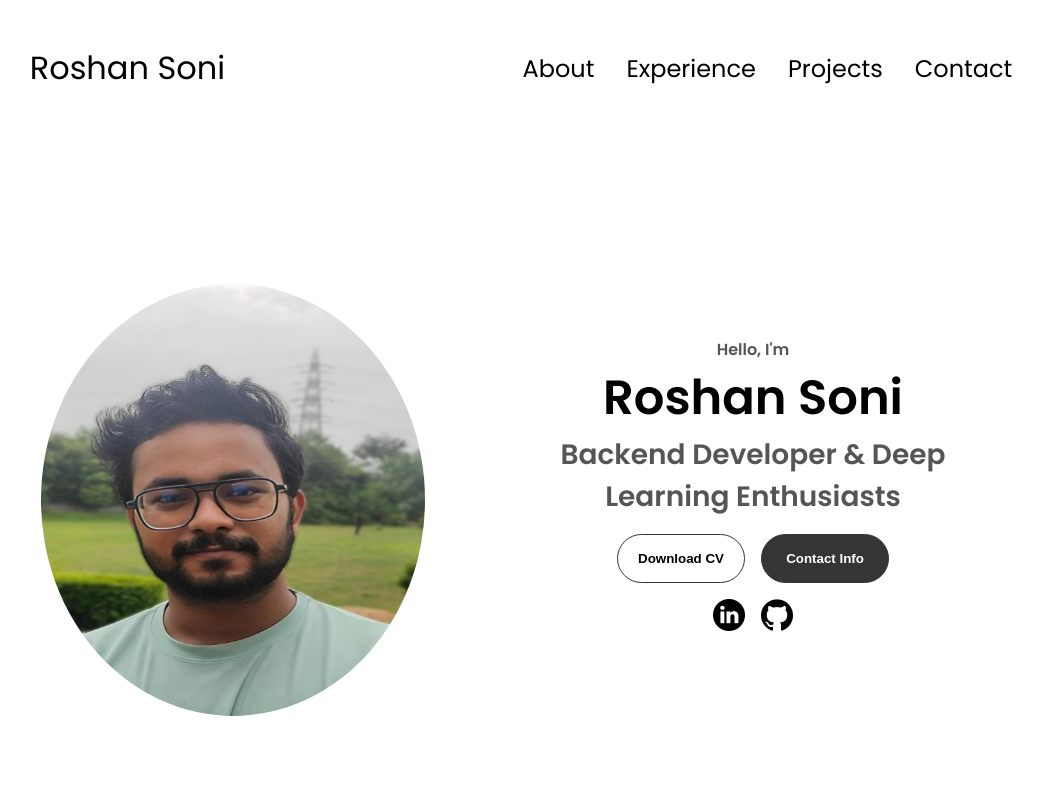
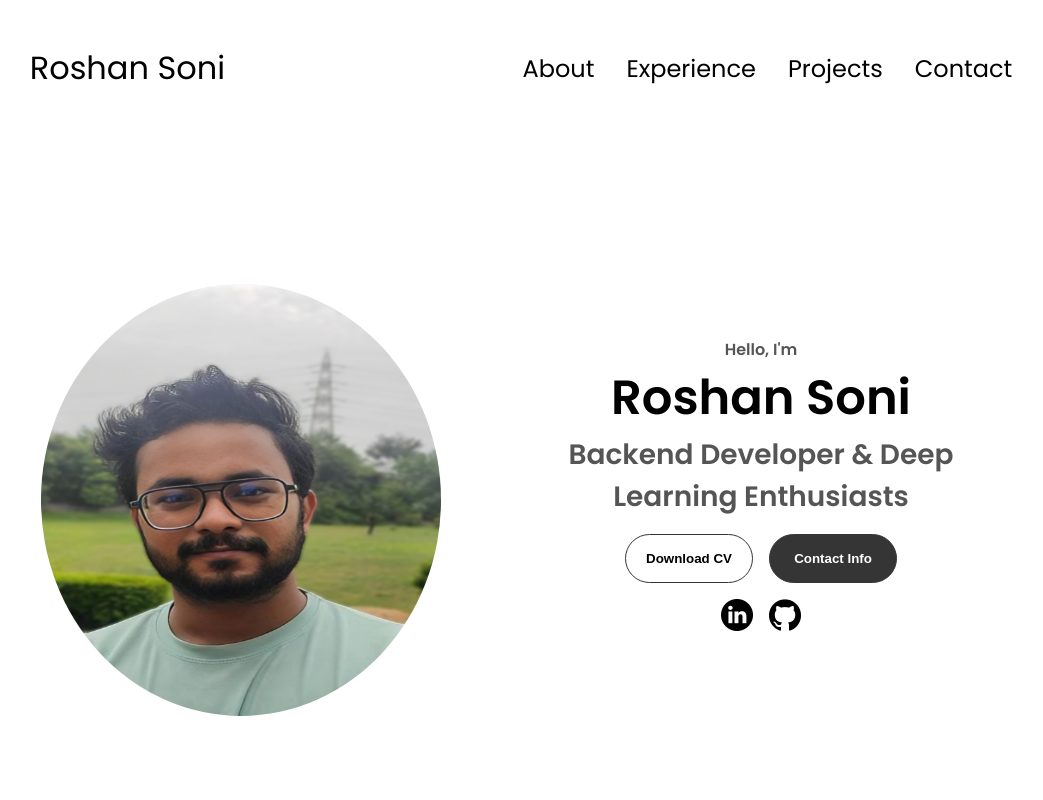
Before and after one commit to Rsoniie/Plain_Portfolio, a plain HTML site: page index.html in a window 1280 px wide. Shown: the top 800 px of the page, without its empty margins (119-1162 px from the left). Drawn offline with Linux system fonts and the light colour scheme.

Commit message:
Basic Changes

```diff
--- a/index.html
+++ b/index.html
@@ -38,7 +38,7 @@
     </nav>
     <section id="profile">
       <div class="section__pic-container">
-        <img src="./assets/portfolio_main.png" alt="Roshan soni profile picture" style="height: 27rem; width: 24rem; border-radius: 50%" />
+        <img src="./assets/portfolio_main.png" alt="Roshan soni profile picture" style="height: 27rem; width: 27rem; border-radius: 50%" />
       </div>
       <div class="section__text">
         <p class="section__text__p1">Hello, I'm</p>
```
